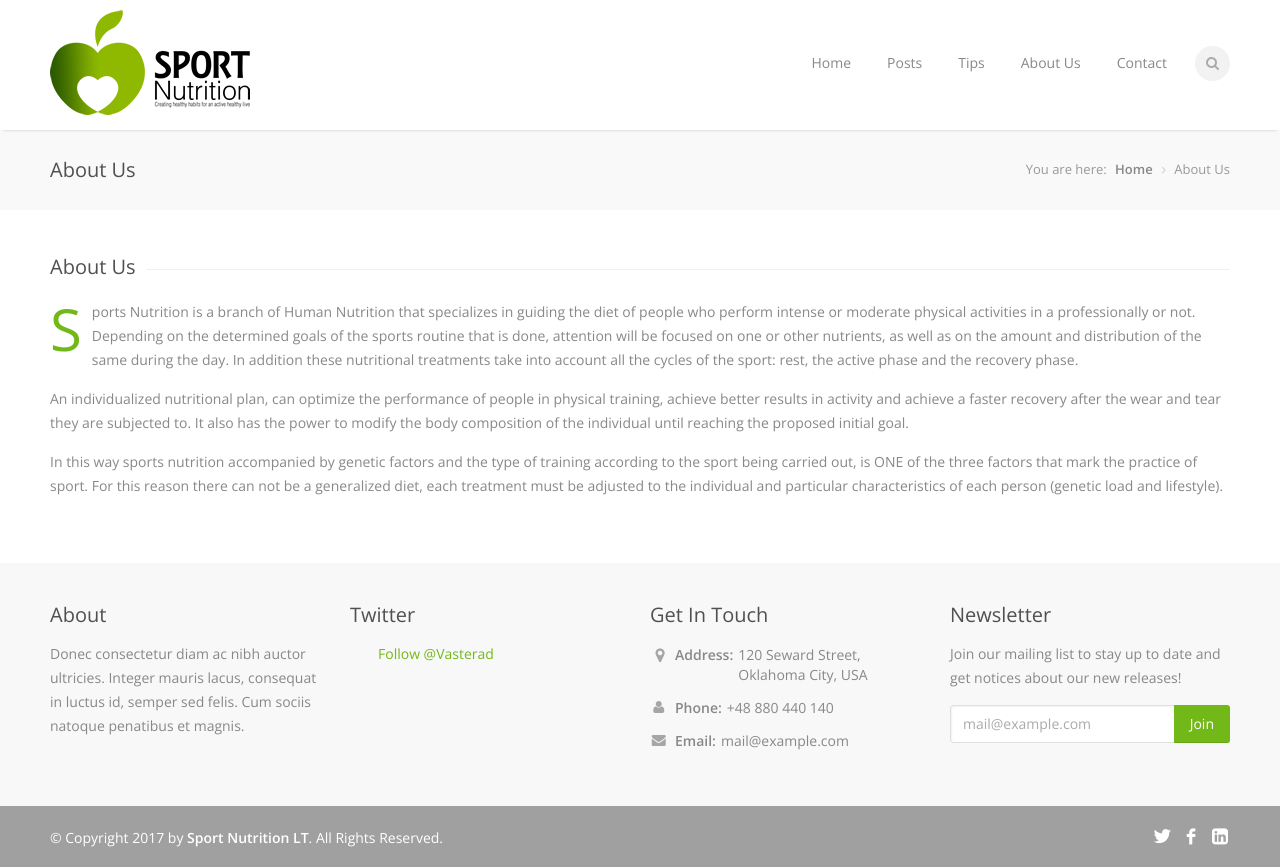
After one commit to csubero/sportnutrition-, a Django app: a page that uses frontend/templates/frontend/layout/base.html in a window 1280 px wide. The commit adds this page. Run offline with Django 3.2, Linux system fonts and the light colour scheme; some libraries are stand-ins or nearby versions.

Commit message:
About Page

```diff
--- a/frontend/templates/frontend/layout/base.html
+++ b/frontend/templates/frontend/layout/base.html
@@ -1,4 +1,5 @@
 {% load static %}
+{% load i18n %}
 
 <!DOCTYPE html>
 <!--[if IE 8 ]><html class="ie ie8" lang="en"> <![endif]-->
@@ -76,13 +77,10 @@
 
 			<nav id="navigation" class="menu">
 				<ul id="responsive">
-
 					<li><a href="{% url 'frontend.index.index' %}" >Home</a></li>
-
 					<li><a href="{% url 'frontend.post.index' %}" >Posts</a></li>
-
 					<li><a href="{% url 'frontend.index.index' %}" >Tips</a></li>
-
+					<li><a href="{% url 'frontend.pages.about' %}" >{% trans 'About Us' %}</a></li>
 					{% comment %}<li><a href="#">Shortcodes</a>
 						<ul>
 							<li><a href="elements.html">Elements</a></li>
--- /dev/null
+++ b/frontend/templates/frontend/static_pages/about_template.html
@@ -0,0 +1,74 @@
+{% extends 'frontend/layout/base.html' %}
+{% load i18n %}
+
+{% block title %}
+
+	{% trans 'About Us' %}
+
+{% endblock %}
+
+{% block title_bar %}
+	<section id="titlebar">
+		<!-- Container -->
+		<div class="container">
+
+			<div class="eight columns">
+				<h2>{% trans 'About Us' %}</h2>
+			</div>
+
+			<div class="eight columns">
+				<nav id="breadcrumbs">
+					<ul>
+						<li>You are here:</li>
+						<li><a href="{% url 'frontend.index.index' %}">Home</a></li>
+						<li>{% trans 'About Us' %}</li>
+					</ul>
+				</nav>
+			</div>
+
+		</div>
+		<!-- Container / End -->
+	</section>
+{% endblock %}
+
+
+{% block content %}
+
+	<div class="container" style="margin-bottom: 10px;">
+		<div class="sixteen columns">
+			<h3 class="headline">{% trans 'About Us' %}</h3><span class="line" style="margin-bottom:30px;"></span>
+			<div class="clearfix"></div>
+			<p>
+				{% blocktrans %}
+					<span class="dropcap">S</span>ports Nutrition is a branch of Human Nutrition that specializes in
+					guiding the diet of people who
+					perform intense or moderate physical activities in a professionally or not. Depending on the
+					determined
+					goals of the sports routine that is done, attention will be focused on one or other nutrients, as
+					well
+					as on the amount and distribution of the same during the day. In addition these nutritional
+					treatments
+					take into account all the cycles of the sport: rest, the active phase and the recovery phase.
+				{% endblocktrans %}
+			</p>
+			<p>
+				{% blocktrans %}
+					An individualized nutritional plan, can optimize the performance of people in physical training,
+					achieve
+					better results in activity and achieve a faster recovery after the wear and tear they are subjected
+					to.
+					It also has the power to modify the body composition of the individual until reaching the proposed
+					initial goal.
+				{% endblocktrans %}
+			</p>
+			<p>
+				{% blocktrans %}
+					In this way sports nutrition accompanied by genetic factors and the type of training according to
+					the sport being carried out, is ONE of the three factors that mark the practice of sport. For this
+					reason there can not be a generalized diet, each treatment must be adjusted to the individual and
+					particular characteristics of each person (genetic load and lifestyle).
+				{% endblocktrans %}
+			</p>
+		</div>
+	</div>
+{% endblock %}
--- a/frontend/urls.py
+++ b/frontend/urls.py
@@ -2,7 +2,7 @@ from django.conf import settings
 from django.conf.urls import url
 from django.conf.urls.static import static
 
-from frontend.views import IndexTemporalView, IndexView, PostDetailView, PostIndexView
+from frontend.views import IndexTemporalView, IndexView, PostDetailView, PostIndexView, AboutPageView
 
 urlpatterns = [
 	url(r'^$', IndexTemporalView.as_view(), name='frontend.index'),
@@ -11,6 +11,9 @@ urlpatterns = [
 	# Posts URL'S
 	url(r'^posts/$', PostIndexView.as_view(), name='frontend.post.index'),
 	url(r'^post/(?P<slug>[\w-]+)/$', PostDetailView.as_view(), name='frontend.post.detail'),
+
+	# Mixing Pages
+	url(r'^about-us/$', AboutPageView.as_view(), name='frontend.pages.about'),
 ]
 
 if settings.DEBUG:
--- a/frontend/views/__init__.py
+++ b/frontend/views/__init__.py
@@ -1,2 +1,3 @@
 from .index_view import *
 from .posts_views import *
+from .static_pages_views import *
--- /dev/null
+++ b/frontend/views/static_pages_views.py
@@ -0,0 +1,9 @@
+from django.shortcuts import render
+from django.views import View
+
+
+class AboutPageView(View):
+	template_name = 'frontend/static_pages/about_template.html'
+
+	def get(self, request):
+		return render(request, self.template_name)
```
